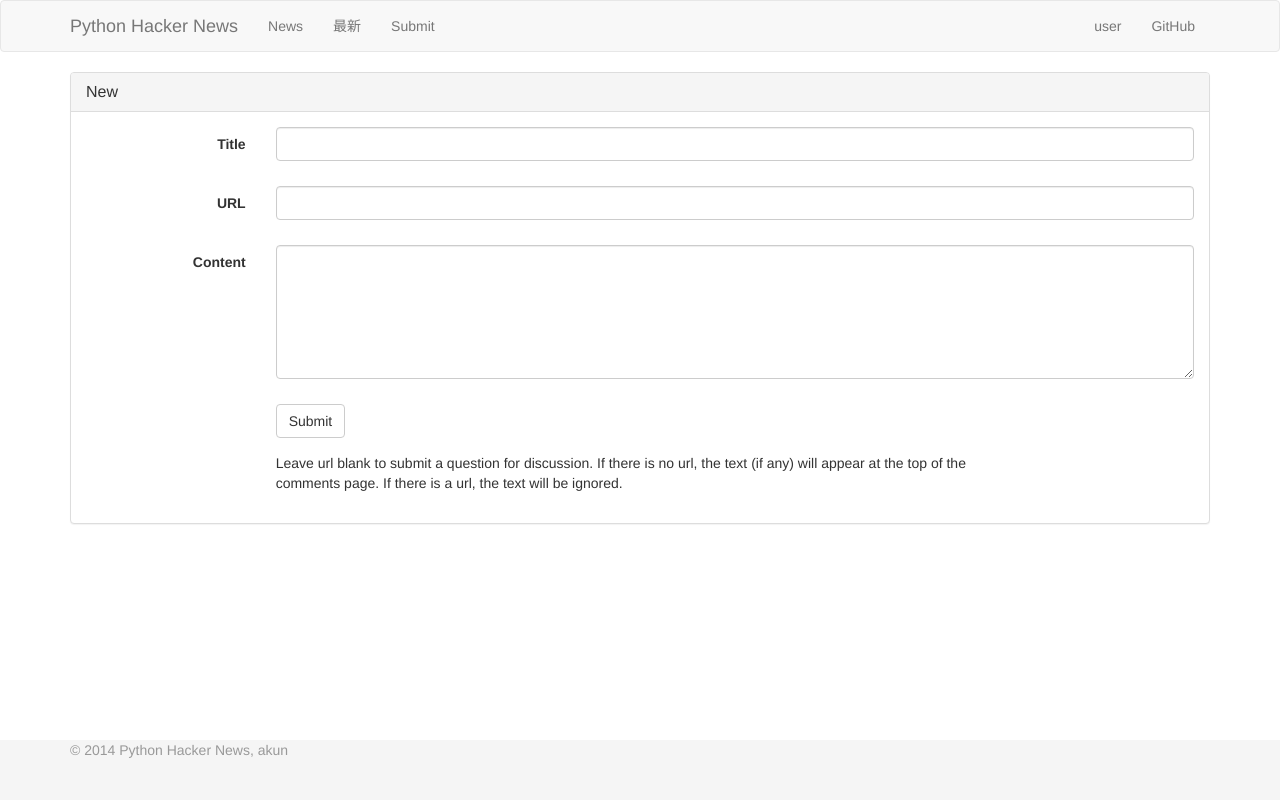
After one commit to akun/PyHackerNews, a Django app: page /news/submit/ in a window 1280 px wide. The commit adds this page. Run offline with Django 3.2, Linux system fonts and the light colour scheme; a user stored in the database is signed in; parts of the project's set-up code (start-up, migrations or seed data) failed here and were passed over; some libraries are stand-ins or nearby versions.

Commit message:
demo: submit post

```diff
--- a/src/pyhn/news/forms.py
+++ b/src/pyhn/news/forms.py
@@ -2,8 +2,31 @@
 
 
 from django import forms
+from django.utils.translation import ugettext_lazy as _
 
-from pyhn.news.models import Comment
+from pyhn.news.models import Comment, Post
+
+
+class PostForm(forms.Form):
+    title = forms.CharField(label=_('Title'), max_length=200,
+        widget=forms.TextInput(attrs={'class': 'form-control'})
+    )
+    url = forms.URLField(label=_('URL'), required=False,
+        widget=forms.TextInput(attrs={'class': 'form-control'})
+    )
+    content = forms.CharField(label=_('Content'), required=False,
+        widget=forms.Textarea(attrs={
+            'class': 'form-control', 'rows': 6, 'cols': 60,
+        }
+    ))
+
+    def save(self, user):
+        post = Post()
+        post.user = user
+        post.title = self.cleaned_data['title']
+        post.url = self.cleaned_data['url']
+        post.content = self.cleaned_data['content']
+        post.save()
 
 
 class CommentForm(forms.Form):
--- /dev/null
+++ b/src/pyhn/news/templates/news/submit.html
@@ -0,0 +1,33 @@
+{% extends 'base.html' %}
+{% load i18n %}
+
+{% block container %}
+<div class="panel panel-default">
+  <div class="panel-heading">
+    <h3 class="panel-title">{% trans 'New' %}</h3>
+  </div>
+  <div class="panel-body">
+    <form class="form-horizontal" action="." method="post">{% csrf_token %}
+      {% for field in form %}
+      <div class="form-group">
+        <label for="{{ field.auto_id }}" class="col-sm-2 control-label">{{ field.label }}</label>
+        <div class="col-sm-10{% if field.errors %} has-error{% endif %}">
+          {{ field }}
+          <span class="help-block">{{ field.errors|striptags }}</span>
+        </div>
+      </div>
+      {% endfor %}
+      <div class="form-group">
+        <div class="col-sm-offset-2 col-sm-4">
+          <button type="submit" class="btn btn-default">{% trans 'Submit' %}</button>
+        </div>
+      </div>
+      <div class="form-group">
+        <div class="col-sm-offset-2 col-sm-8">
+          {% trans 'Leave url blank to submit a question for discussion. If there is no url, the text (if any) will appear at the top of the comments page. If there is a url, the text will be ignored.' %}
+        </div>
+      </div>
+    </form>
+  </div>
+</div>
+{% endblock %}
--- a/src/pyhn/news/urls.py
+++ b/src/pyhn/news/urls.py
@@ -8,6 +8,9 @@ urlpatterns = patterns('pyhn.news.views.index',
     url(r'^$', 'index', name='index'),
     url(r'^(?P<cur_page_num>\d+)/$', 'index', name='list'),
 )
+urlpatterns += patterns('pyhn.news.views.post',
+    url(r'^submit/$', 'submit', name='submit'),
+)
 urlpatterns += patterns('pyhn.news.views.vote',
     url(r'^post/(?P<post_id>\d+)/vote/$', 'vote', name='vote'),
 )
--- a/src/pyhn/news/views/post.py
+++ b/src/pyhn/news/views/post.py
@@ -0,0 +1,25 @@
+#!/usr/bin/env python
+
+
+from django.contrib.auth.decorators import login_required
+from django.core.urlresolvers import reverse
+from django.http import HttpResponseRedirect
+from django.shortcuts import render
+from django.views.decorators.http import require_http_methods
+
+from pyhn.news.forms import PostForm
+
+
+@login_required
+@require_http_methods(['GET', 'POST'])
+def submit(request):
+
+    form = PostForm()
+
+    if request.method == 'POST':
+        form = PostForm(request.POST)
+        if form.is_valid():
+            form.save(request.user)
+            return HttpResponseRedirect(reverse('index'))
+
+    return render(request, 'news/submit.html', {'form': form})
--- a/src/pyhn/templates/base.html
+++ b/src/pyhn/templates/base.html
@@ -32,8 +32,9 @@
         </div>
         <div class="navbar-collapse collapse">
           <ul class="nav navbar-nav">
-            <li class="active"><a href="{% url 'news:index' %}">{% trans 'News' %}</a></li>
+            <li><a href="{% url 'news:index' %}">{% trans 'News' %}</a></li>
             <li><a href="#">{% trans '最新' %}</a></li>
+            <li><a href="{% url 'news:submit' %}">{% trans 'Submit' %}</a></li>
           </ul>
           <ul class="nav navbar-nav navbar-right">
             <li><a href="{% url 'account:index' %}">{% if gravatar_url %}<img src="{{ gravatar_url }}" />{% endif %} {{ request.user.username }}</a></li>
```
Also changed, not shown: src/pyhn/news/tests/test_post.py (added, +33 -0 lines).
